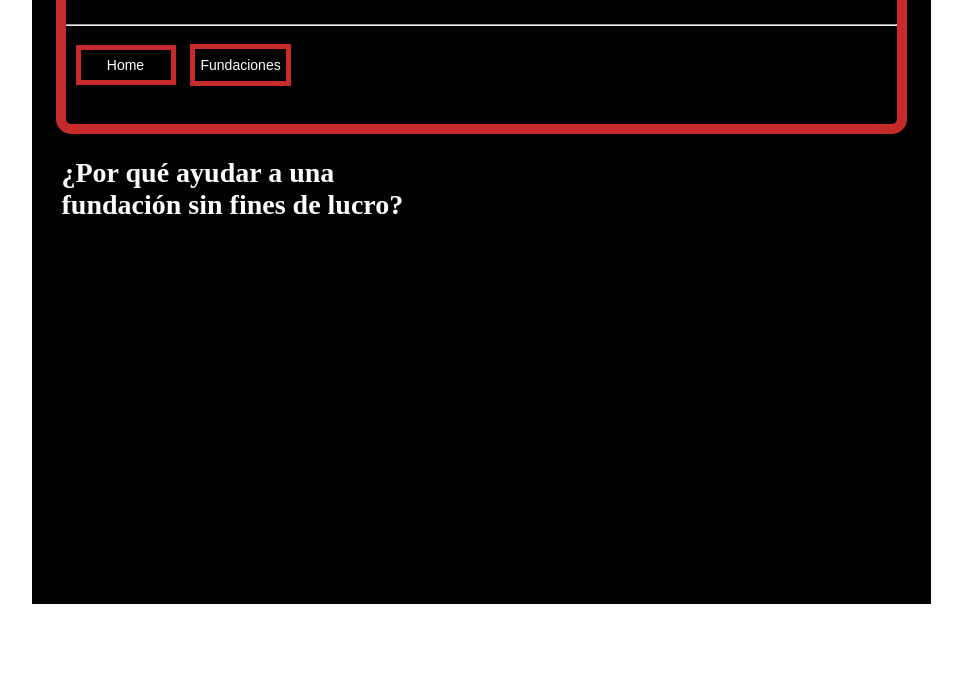
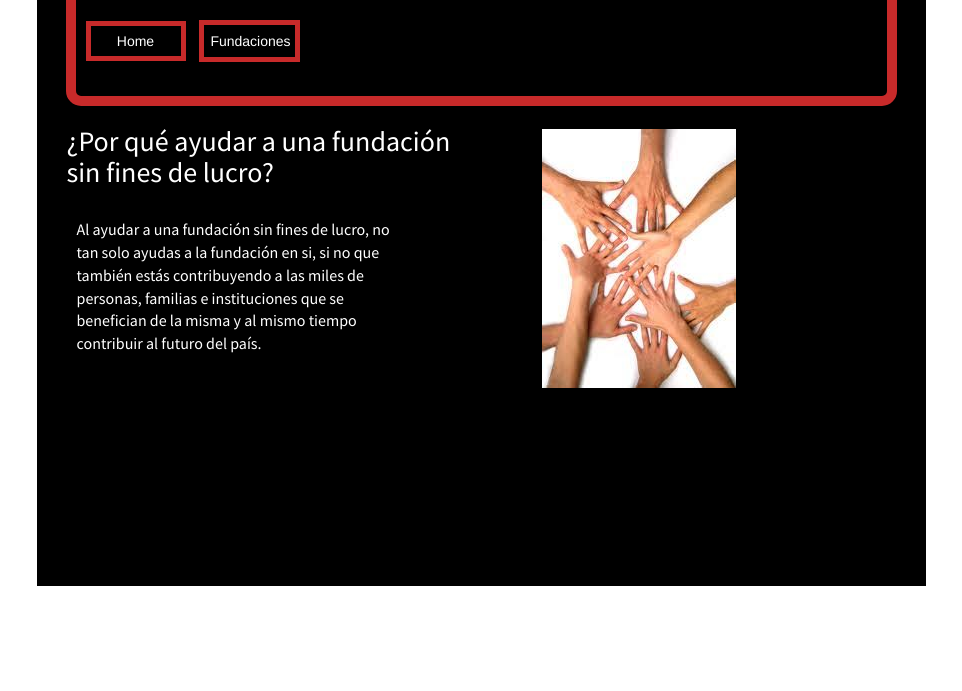
Before and after one commit to luis21mo/Pasant-a-2018, a plain HTML site: page propuesta/index.html in a window 1280 px wide. Shown: the part 109-800 px from the top of the page, without its empty margins (159-1121 px from the left). Drawn offline with nearby package versions, Linux system fonts and the light colour scheme.

Commit message:
manual main page

```diff
--- a/css/style.css
+++ b/propuesta/css/style.css
@@ -45,11 +45,23 @@ margin-top: 10px;
 
 }
 #content-title{
+  font-family: Source Sans Pro;
   font-size: 28px;color:#ffffff;
   width: 395px;
   height: 82px;
   margin:left;
   margin-left: 25px;
-  x=71px;
-  y=284px;
-}
+  }
+  #p-content{
+    font-family: Source Sans Pro;
+    font-size:16px;
+    color: #ffffff;
+    width: 327px;
+    height: 121px;
+    margin-left: 35px;
+  }
+  #imagep{
+    margin-left: 500px;
+    margin-top: -220px;
+
+  }
--- a/index.html
+++ b/propuesta/index.html
@@ -2,6 +2,7 @@
 <head>
   <link rel="stylesheet" type="text/css" href="css/style.css">
   <link href="https://fonts.googleapis.com/css?family=Source+Sans+Pro" rel="stylesheet">
+  <link rel="stylesheet" href="https://maxcdn.bootstrapcdn.com/bootstrap/3.3.7/css/bootstrap.min.css" integrity="sha384-BVYiiSIFeK1dGmJRAkycuHAHRg32OmUcww7on3RYdg4Va+PmSTsz/K68vbdEjh4u" crossorigin="anonymous">
 </head>
 <body>
   <div id="main">
@@ -10,7 +11,7 @@
     <h2 id=maix-title>FundáCR</h2>
     <hr>
     <nav>
-      <button class="bts1" onclick="location.href=''" >Home</button>
+      <button  class="bts1" onclick="location.href=''" >Home</button>
       <button class="bts2" onclick="location.href=''" >Fundaciones</button>
 </nav>
 </div>
@@ -24,6 +25,9 @@
      si no que también estás contribuyendo a las miles de personas,
      familias e instituciones que se benefician de la misma
       y al mismo tiempo contribuir al futuro del país. </p>
+      <img src="img/img-principal.jpg" alt="personas juntado las manos"id="imagep"> </img>
+
+
 </div>
 
 
```
Also changed, not shown: propuesta/img/img-principal.jpg (renamed from img/Imagen-página principal.jpg), 1 other file.
